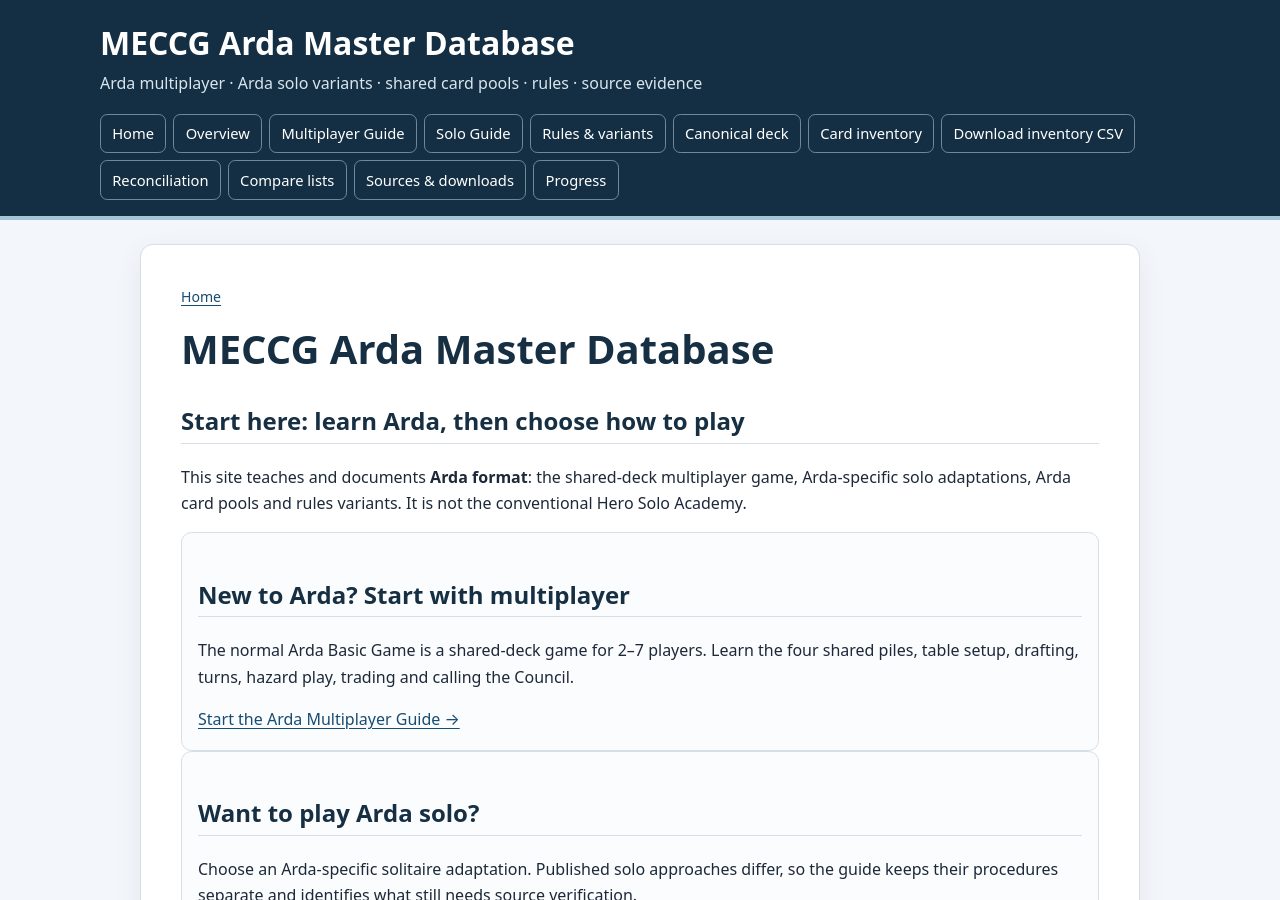
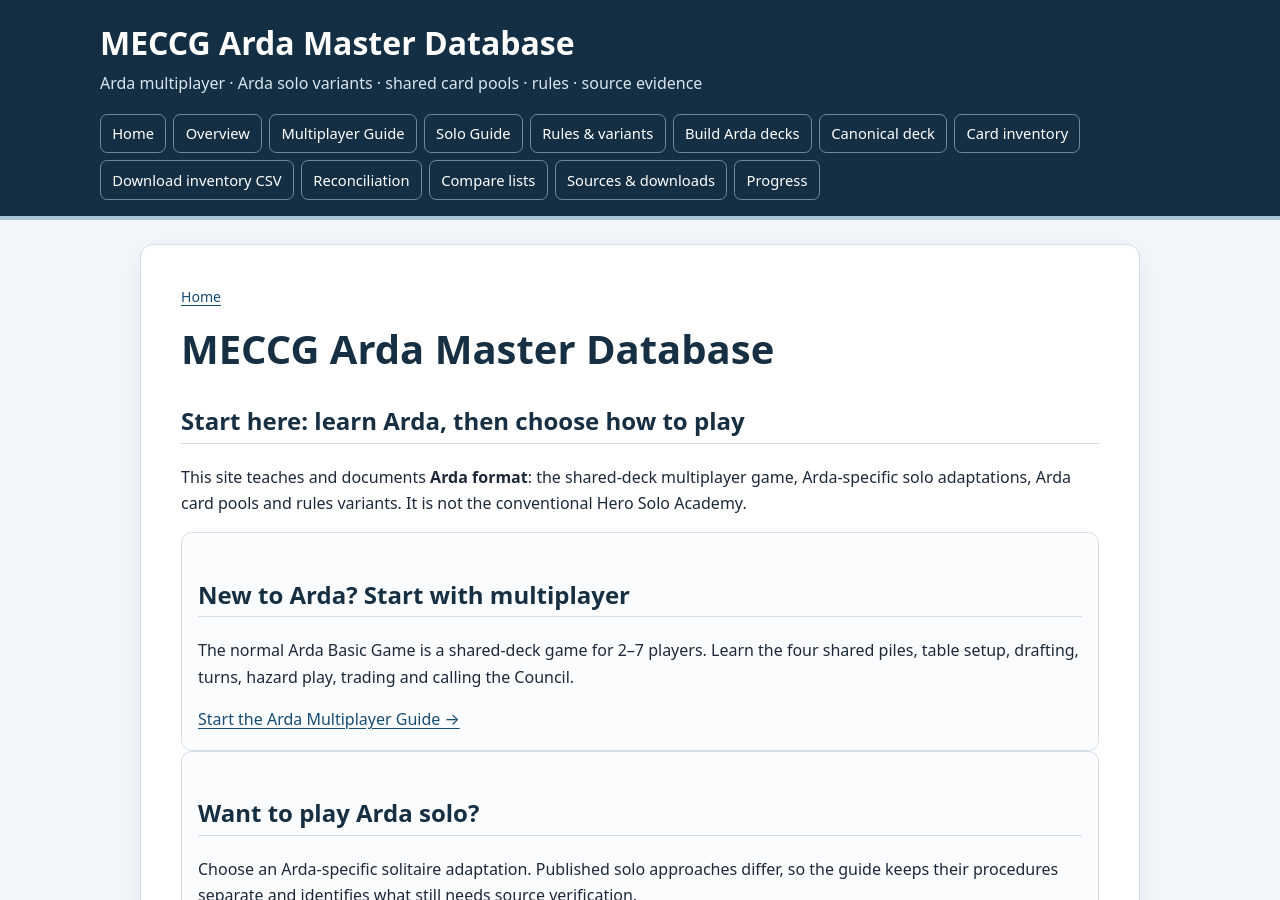
Before and after one commit to JamSpot/meccg-arda-master-database, a Jekyll site: the page built from index.md, in a window 1280 px wide and 900 px high. Built offline with Jekyll 4.4.1, drawn with Linux system fonts in a browser that asks for light colours.

Commit message:
Add deck construction guide to site navigation

```diff
--- a/_layouts/default.html
+++ b/_layouts/default.html
@@ -19,6 +19,7 @@
           <a href="{{ '/docs/arda-multiplayer-play.html' | relative_url }}">Multiplayer Guide</a>
           <a href="{{ '/docs/arda-solo-play.html' | relative_url }}">Solo Guide</a>
           <a href="{{ '/docs/rules-and-variants.html' | relative_url }}">Rules &amp; variants</a>
+          <a href="{{ '/docs/building-arda-decks.html' | relative_url }}">Build Arda decks</a>
           <a href="{{ '/docs/gandalf-gene.html' | relative_url }}">Canonical deck</a>
           <a href="{{ '/docs/card-inventory.html' | relative_url }}">Card inventory</a>
           <a href="{{ '/data/gandalf-gene-arda-card-inventory.csv' | relative_url }}">Download inventory CSV</a>
```
